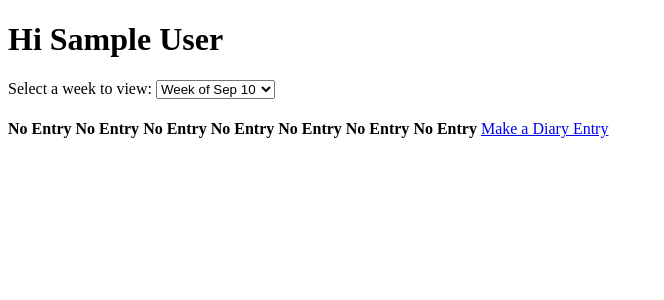
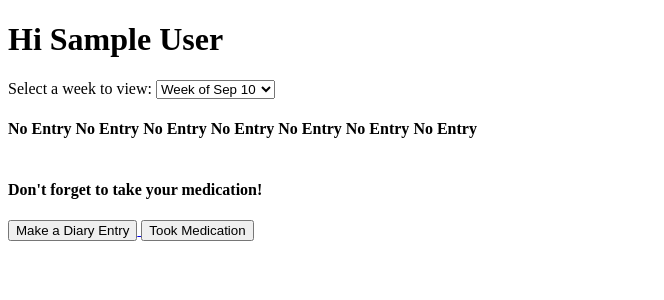
Before and after one commit to algavrich/DBT-Buddy, a Flask app: page /dashboard/1 in a window 1280 px wide. Shown: the part 26-326 px from the top of the page, without its empty margins (0-664 px from the left). Run offline with Flask 2, Linux system fonts and the light colour scheme; the visitor is signed in with stand-in values (Sample User, id 1); tables that the repository leaves empty hold one stand-in row (values such as "Sample post").

Commit message:
Wrote new elements inside Jinja conditionals to display message about med entry depending on whether or not one has been made yet today, wrote another Jinja conditional to show the 'Took Medication' button if the user has not made a med entry yet today

```diff
--- a/templates/dashboard.html
+++ b/templates/dashboard.html
@@ -271,8 +271,22 @@
     </div>
   {% endfor %}
 
+  <div id="med-status">
+    {% if med_entry %}
+      <h4>You already took your medication today</h4>
+    {% else %}
+      <h4>Don't forget to take your medication!</h4>
+    {% endif %}
+  </div>
+
   {% if not show_edit %}
-    <a href="/new-diary-entry/{{ user_id }}">Make a Diary Entry</a>
+    <a href="/new-diary-entry/{{ user_id }}">
+      <button>Make a Diary Entry</button>
+    </a>
+  {% endif %}
+
+  {% if not med_entry %}
+    <button id="make-med-entry">Took Medication</button>
   {% endif %}
 {% endblock %}
 
```
